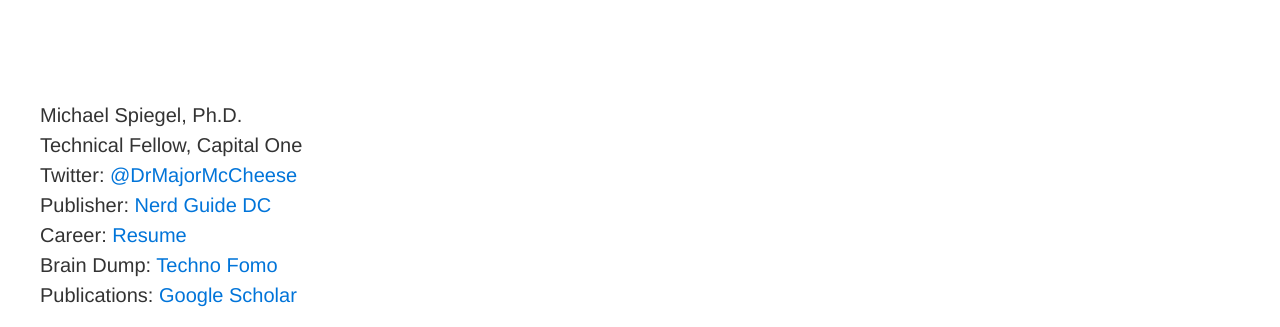
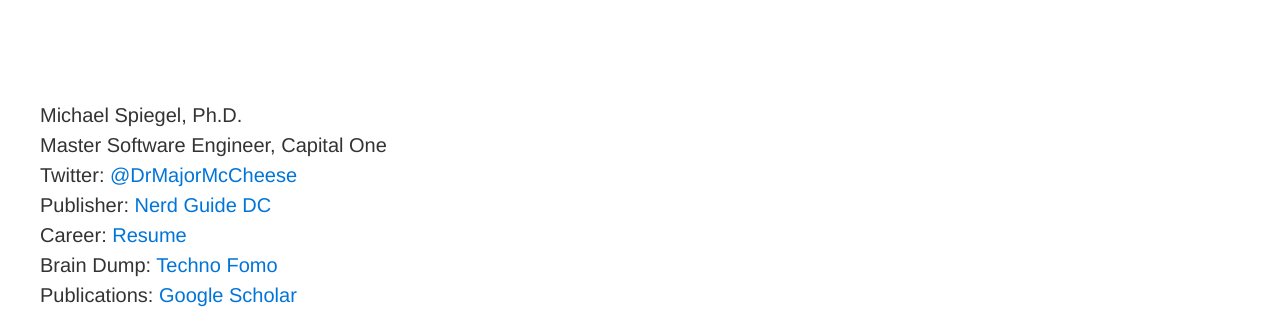
Before and after one commit to mspiegel/mspiegel.github.com, a Jekyll site: the page built from index.md, in a window 1280 px wide and 900 px high. Shown: the top 327 px of the window. Built offline with Jekyll 4.4.1, drawn with Linux system fonts in a browser that asks for light colours.

Commit message:
Update index.md

```diff
--- a/index.md
+++ b/index.md
@@ -4,7 +4,7 @@ title: Michael Spiegel
 ---
 
 Michael Spiegel, Ph.D.
-Technical Fellow, Capital One
+Master Software Engineer, Capital One
 Twitter: [@DrMajorMcCheese](http://twitter.com/DrMajorMcCheese)
 Publisher: [Nerd Guide DC](http://www.nerdguidedc.com)
 Career: [Resume](/resume-mspiegel.pdf)
```
